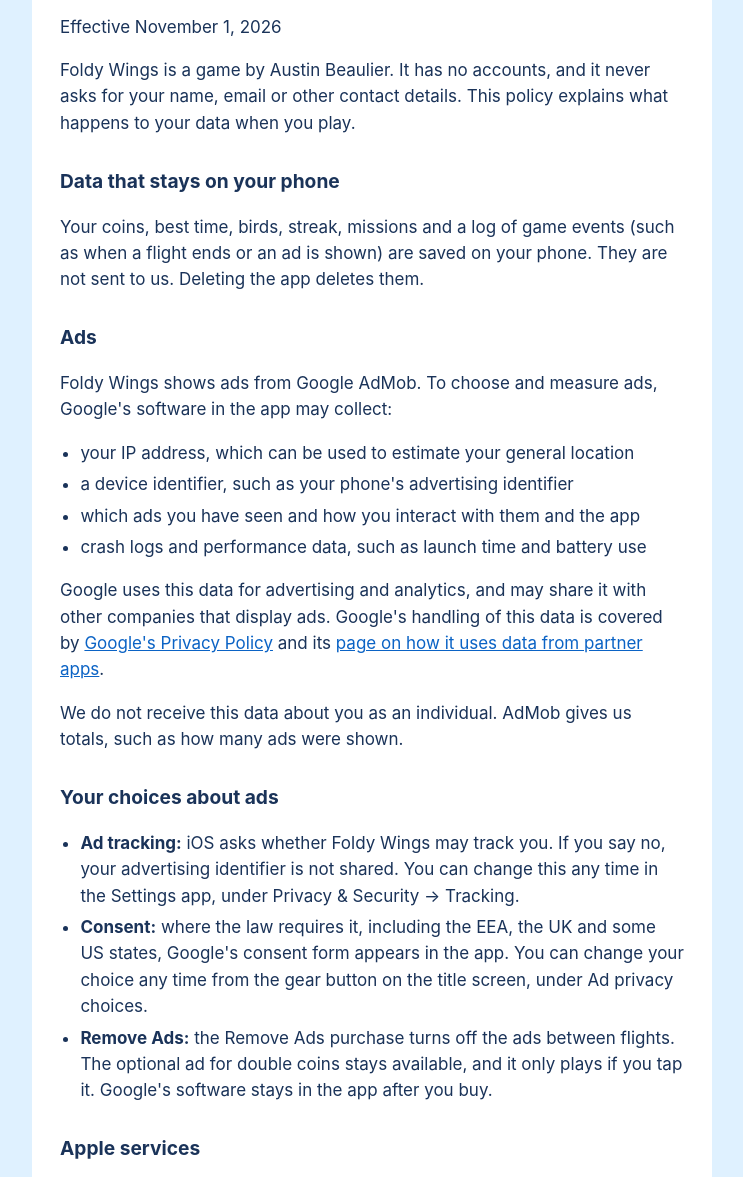
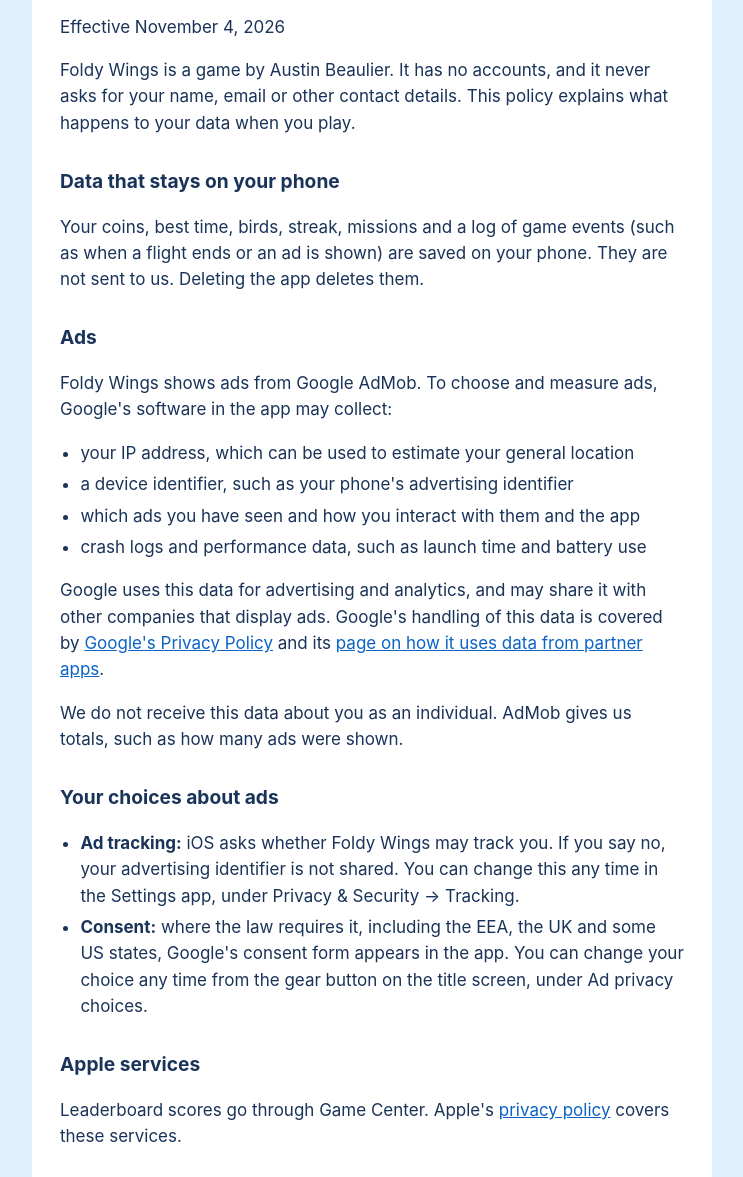
Before and after one commit to austinbeaulier/austinbeaulier-site, a plain HTML site: page foldywings-privacy/index.html in a window 1280 px wide. Shown: the part 154-1331 px from the top of the page, without its empty margins (268-1011 px from the left). Drawn offline with Linux system fonts and the light colour scheme.

Commit message:
Remove the Remove Ads purchase from Foldy Wings pages
Foldy Wings is now ad-supported only, with no in-app purchases.

Co-Authored-By: Claude Opus 5.5 <noreply@anthropic.com>

```diff
--- a/foldywings-privacy/index.html
+++ b/foldywings-privacy/index.html
@@ -51,7 +51,7 @@ li { margin-bottom: 0.3em; }
 <main>
 <p>Foldy Wings</p>
 <h1>Privacy Policy</h1>
-<p>Effective November 1, 2026</p>
+<p>Effective November 4, 2026</p>
 
 <p>Foldy Wings is a game by Austin Beaulier. It has no accounts, and it never asks for your name, email or other contact details. This policy explains what happens to your data when you play.</p>
 
@@ -73,11 +73,10 @@ li { margin-bottom: 0.3em; }
 <ul>
 <li><strong>Ad tracking:</strong> iOS asks whether Foldy Wings may track you. If you say no, your advertising identifier is not shared. You can change this any time in the Settings app, under Privacy &amp; Security &rarr; Tracking.</li>
 <li><strong>Consent:</strong> where the law requires it, including the EEA, the UK and some US states, Google's consent form appears in the app. You can change your choice any time from the gear button on the title screen, under Ad privacy choices.</li>
-<li><strong>Remove Ads:</strong> the Remove Ads purchase turns off the ads between flights. The optional ad for double coins stays available, and it only plays if you tap it. Google's software stays in the app after you buy.</li>
 </ul>
 
 <h2>Apple services</h2>
-<p>Purchases go through Apple, and leaderboard scores go through Game Center. We never see your payment details. Apple's <a href="https://www.apple.com/legal/privacy/">privacy policy</a> covers these services.</p>
+<p>Leaderboard scores go through Game Center. Apple's <a href="https://www.apple.com/legal/privacy/">privacy policy</a> covers these services.</p>
 
 <h2>Notifications</h2>
 <p>If you allow them, the game schedules a reminder on your phone when your daily reward is ready. No data leaves your phone to do this. You can turn reminders off in the Settings app.</p>
```
Also changed, not shown: foldywings-support/index.html (+0 -3 lines).
